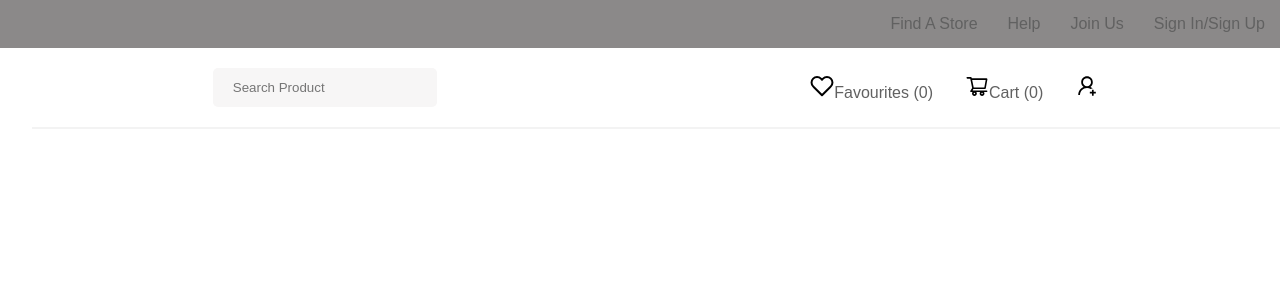
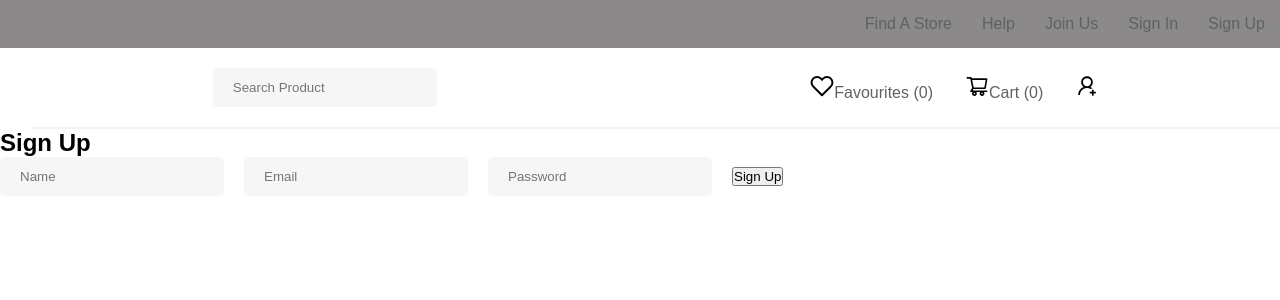
Before and after one commit to Nikhil422004/nike_clone, a React (Create React App) app: page /signup in a window 1280 px wide. Shown: the top 300 px of the page. Built offline with nearby package versions, Linux system fonts and the light colour scheme.

Commit message:
All Functionalities Done. Styling Left

```diff
--- a/package.json
+++ b/package.json
@@ -3,9 +3,13 @@
   "version": "0.1.0",
   "private": true,
   "dependencies": {
+    "@emotion/react": "^11.11.4",
+    "@emotion/styled": "^11.11.5",
+    "@mui/material": "^5.15.21",
     "@testing-library/jest-dom": "^5.17.0",
     "@testing-library/react": "^13.4.0",
     "@testing-library/user-event": "^13.5.0",
+    "axios": "^1.7.2",
     "bootstrap": "^5.3.3",
     "font-awesome": "^4.7.0",
     "react": "^18.3.1",
@@ -16,6 +20,7 @@
     "react-router-dom": "^6.24.0",
     "react-scripts": "5.0.1",
     "redux": "^5.0.1",
+    "redux-thunk": "^3.1.0",
     "web-vitals": "^2.1.4"
   },
   "scripts": {
--- a/src/App.js
+++ b/src/App.js
@@ -7,6 +7,9 @@ import Topbar from "./Topbar/Topbar";
 import ProductDetails from "./ProductDetails/ProductDetails";
 import Cart from "./components/Cart";
 import Fav from "./components/Fav";
+import Login from "./components/Login";
+import SignUp from "./components/Signup";
+import Profile from "./components/Profile";
 
 import { Routes, Route } from "react-router-dom";
 import "./index.css";
@@ -111,6 +114,9 @@ function App() {
         />
         <Route path="/cart" element={<Cart />} />
         <Route path="/fav" element={<Fav />} />
+        <Route path="/login" element={<Login />} />
+        <Route path="/signup" element={<SignUp />} />
+        <Route path="/profile" element={<Profile />} />
       </Routes>
     </>
   );
--- a/src/Navigation/Nav.js
+++ b/src/Navigation/Nav.js
@@ -32,9 +32,9 @@ function Navigation({ handleInputChange }) {
           Cart ({state.length})
         </Link>
 
-        <a href="#">
+        <Link to="/profile" className="gocartbtn">
           <AiOutlineUserAdd className="nav-icons" />
-        </a>
+        </Link>
       </div>
     </nav>
   );
--- a/src/Topbar/Topbar.js
+++ b/src/Topbar/Topbar.js
@@ -1,6 +1,16 @@
+import { useSelector, useDispatch } from "react-redux";
+import { Link } from "react-router-dom";
+import { logoutUser } from "../redux/action/userActions";
 import "./Topbar.css";
 
 function Topbar() {
+  const { user } = useSelector((state) => state.user);
+  const dispatch = useDispatch();
+
+  const handleLogout = () => {
+    dispatch(logoutUser());
+  };
+
   return (
     <div className="topbar">
       <span>
@@ -12,9 +22,27 @@ function Topbar() {
       <span>
         <a href="#"> Join Us</a>
       </span>
-      <span>
-        <a href="#">Sign In/Sign Up</a>
-      </span>
+      {user ? (
+        <>
+          <span>
+            <a href="#" onClick={handleLogout}>
+              Logout
+            </a>
+          </span>
+          <span>
+            <Link to="/profile">Welcome, {user.name}</Link>
+          </span>
+        </>
+      ) : (
+        <>
+          <span>
+            <Link to="/login">Sign In</Link>
+          </span>
+          <span>
+            <Link to="/signup">Sign Up</Link>
+          </span>
+        </>
+      )}
     </div>
   );
 }
--- a/src/components/Fav.js
+++ b/src/components/Fav.js
@@ -17,7 +17,7 @@ const Fav = () => {
   const emptyCart = () => {
     return (
       <div className="empty-cart">
-        <h2>Your Favorites is Empty</h2>
+        <h2>Your Favourites is Empty</h2>
       </div>
     );
   };
@@ -41,7 +41,7 @@ const Fav = () => {
 
   return (
     <div className="cart-container">
-      <h2>Shopping Cart</h2>
+      <h2>Favourites</h2>
       {state.length === 0 && emptyCart()}
       {state.length !== 0 && state.map(cartItems)}
     </div>
--- /dev/null
+++ b/src/components/Login.js
@@ -0,0 +1,44 @@
+import React, { useState } from "react";
+import { useDispatch } from "react-redux";
+import { loginUser } from "../redux/action/userActions";
+import { useNavigate } from "react-router-dom"; // Import useNavigate
+
+const Login = () => {
+  const [email, setEmail] = useState("");
+  const [password, setPassword] = useState("");
+  const dispatch = useDispatch();
+  const navigate = useNavigate(); // Use useNavigate hook instead of useHistory
+
+  const handleSubmit = (e) => {
+    e.preventDefault();
+    dispatch(loginUser({ email, password }));
+    setEmail("");
+    setPassword("");
+    navigate("/"); // Navigate to home page
+  };
+
+  return (
+    <div className="container">
+      <h2>Login</h2>
+      <form onSubmit={handleSubmit}>
+        <input
+          type="email"
+          value={email}
+          onChange={(e) => setEmail(e.target.value)}
+          placeholder="Email"
+          required
+        />
+        <input
+          type="password"
+          value={password}
+          onChange={(e) => setPassword(e.target.value)}
+          placeholder="Password"
+          required
+        />
+        <button type="submit">Login</button>
+      </form>
+    </div>
+  );
+};
+
+export default Login;
--- /dev/null
+++ b/src/components/Profile.js
@@ -0,0 +1,22 @@
+// Profile.js
+
+import React from "react";
+import { useSelector } from "react-redux";
+
+const Profile = () => {
+  const { user } = useSelector((state) => state.user);
+
+  if (!user) {
+    return <p>Please Log In to view your Profile</p>;
+  }
+
+  return (
+    <div>
+      <h2>User Profile</h2>
+      <p>Name: {user.name}</p>
+      <p>Email: {user.email}</p>
+    </div>
+  );
+};
+
+export default Profile;
--- /dev/null
+++ b/src/components/Signup.js
@@ -0,0 +1,55 @@
+import React, { useState } from "react";
+import { useDispatch, useSelector } from "react-redux";
+import { signUpUser } from "../redux/action/userActions";
+import { useNavigate } from "react-router-dom"; // Import useNavigate
+
+const SignUp = () => {
+  const [email, setEmail] = useState("");
+  const [password, setPassword] = useState("");
+  const [name, setName] = useState("");
+  const dispatch = useDispatch();
+  const { error } = useSelector((state) => state.user);
+  const navigate = useNavigate(); // Use useNavigate hook instead of useHistory
+
+  const handleSubmit = (e) => {
+    e.preventDefault();
+    dispatch(signUpUser({ email, password, name }));
+    setName("");
+    setEmail("");
+    setPassword("");
+    navigate("/"); // Navigate to home page
+  };
+
+  return (
+    <div className="container">
+      <h2>Sign Up</h2>
+      <form onSubmit={handleSubmit}>
+        <input
+          type="text"
+          value={name}
+          onChange={(e) => setName(e.target.value)}
+          placeholder="Name"
+          required
+        />
+        <input
+          type="email"
+          value={email}
+          onChange={(e) => setEmail(e.target.value)}
+          placeholder="Email"
+          required
+        />
+        <input
+          type="password"
+          value={password}
+          onChange={(e) => setPassword(e.target.value)}
+          placeholder="Password"
+          required
+        />
+        <button type="submit">Sign Up</button>
+      </form>
+      {error && <p>{error}</p>}
+    </div>
+  );
+};
+
+export default SignUp;
--- /dev/null
+++ b/src/redux/action/userActions.js
@@ -0,0 +1,21 @@
+// userActions.js
+
+const localStorageKey = "userData";
+
+export const loginUser = (userData) => (dispatch) => {
+  // Simulate login by storing user data in local storage
+  localStorage.setItem(localStorageKey, JSON.stringify(userData));
+  dispatch({ type: "LOGIN_SUCCESS", payload: userData });
+};
+
+export const signUpUser = (userData) => (dispatch) => {
+  // Simulate signup by storing user data in local storage
+  localStorage.setItem(localStorageKey, JSON.stringify(userData));
+  dispatch({ type: "SIGNUP_SUCCESS", payload: userData });
+};
+
+export const logoutUser = () => (dispatch) => {
+  // Simulate logout by removing user data from local storage
+  localStorage.removeItem(localStorageKey);
+  dispatch({ type: "LOGOUT" });
+};
--- a/src/redux/reducer/index.js
+++ b/src/redux/reducer/index.js
@@ -1,8 +1,10 @@
 import handleFav from "./handleFav";
 import handleCart from "./handleCart";
 import { combineReducers } from "redux";
+import userReducer from "./userReducer";
 
 const rootReducers = combineReducers({
+  user: userReducer,
   handleCart,
   handleFav,
 });
--- /dev/null
+++ b/src/redux/reducer/userReducer.js
@@ -0,0 +1,24 @@
+// userReducer.js
+
+const initialState = {
+  user: JSON.parse(localStorage.getItem("userData")) || null,
+  loading: false,
+  error: null,
+};
+
+const userReducer = (state = initialState, action) => {
+  switch (action.type) {
+    case "LOGIN_SUCCESS":
+    case "SIGNUP_SUCCESS":
+      return { ...state, user: action.payload, loading: false, error: null };
+    case "LOGIN_FAIL":
+    case "SIGNUP_FAIL":
+      return { ...state, user: null, loading: false, error: action.payload };
+    case "LOGOUT":
+      return { ...state, user: null, loading: false, error: null };
+    default:
+      return state;
+  }
+};
+
+export default userReducer;
--- a/src/redux/store.js
+++ b/src/redux/store.js
@@ -1,6 +1,7 @@
-import { createStore } from "redux";
+import { createStore, applyMiddleware } from "redux";
+import { thunk } from "redux-thunk";
 import rootReducers from "./reducer";
 
-const store = createStore(rootReducers);
+const store = createStore(rootReducers, applyMiddleware(thunk));
 
 export default store;
```
Also changed, not shown: 1 other file (tests, documents, lock files or other folders).
